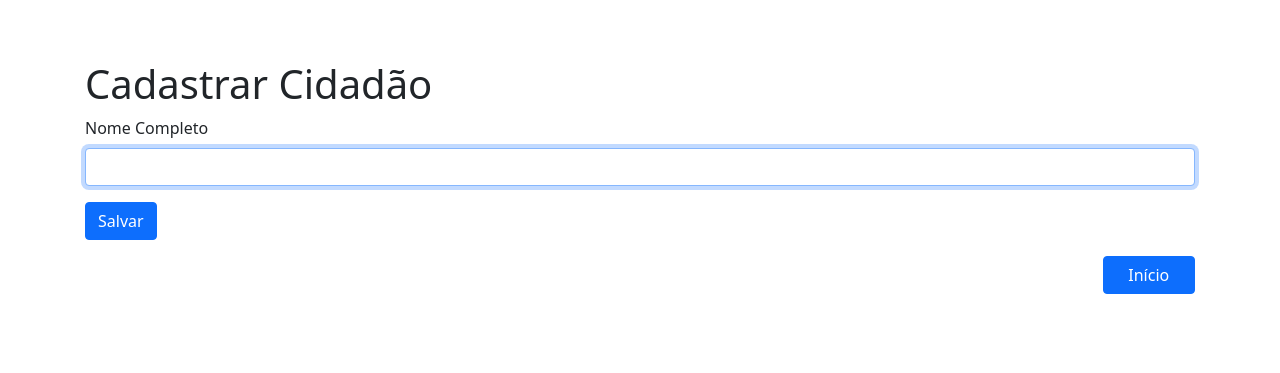
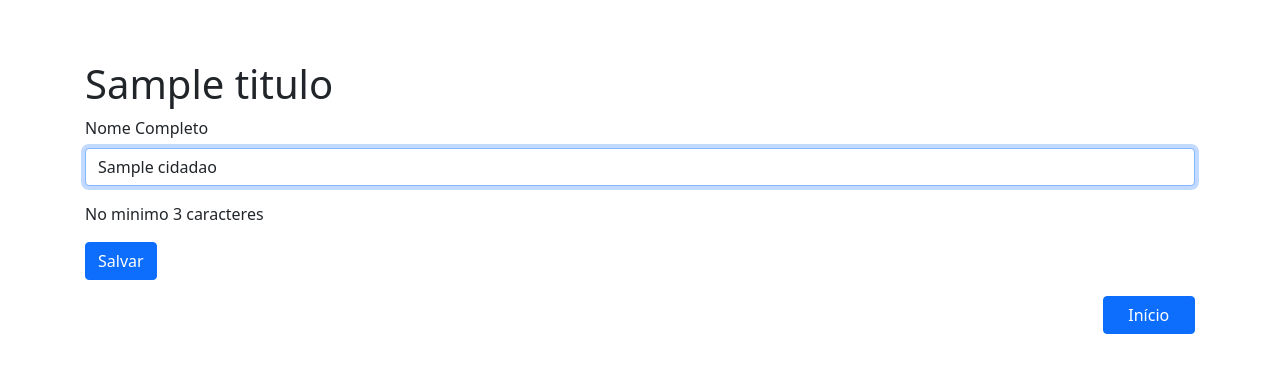
Before and after one commit to felipeisraelsantos/mvc-sem-frameowrk, a PHP site: template view/cadastro-cidadao.php in a window 1280 px wide. Shown: the top 373 px of the page. Run offline with PHP 8.4, Linux system fonts and the light colour scheme; the template is opened without the code that fills it: most values are stand-ins (such as "Sample title", 1, 10 or a date in 2020).

Commit message:
editando view para editar dados

```diff
--- a/view/cadastro-cidadao.php
+++ b/view/cadastro-cidadao.php
@@ -1,11 +1,16 @@
 <?php include __DIR__ . '/header.php'; ?>
-<h1>Cadastrar Cidadão</h1>
+<h1><?= $titulo ?></h1>
 
-<form action="/salvar-cadastro" method="POST">
+<form action="/salvar-cadastro<?= isset($cidadao) ? '?id='.$cidadao->getId() : '' ?>"
+  method="POST">
 
-  <div class="mb-3">
+  <div class="mb-3 cad">
     <label for="nomeCidadao" class="form-label">Nome Completo</label>
-    <input type="text" class="form-control" id="nomeCidadao" name="nomeCidadao" autofocus>
+    <input type="text" class="form-control mb-3" id="nomeCidadao" name="nomeCidadao"
+    value="<?= isset($cidadao) ? $cidadao->getNomeCidadao() : '' ?>"
+    minlength="3"
+    autofocus >
+    <span>No minimo 3 caracteres</span>
   </div>
 
   <div class="mb-3">
```
